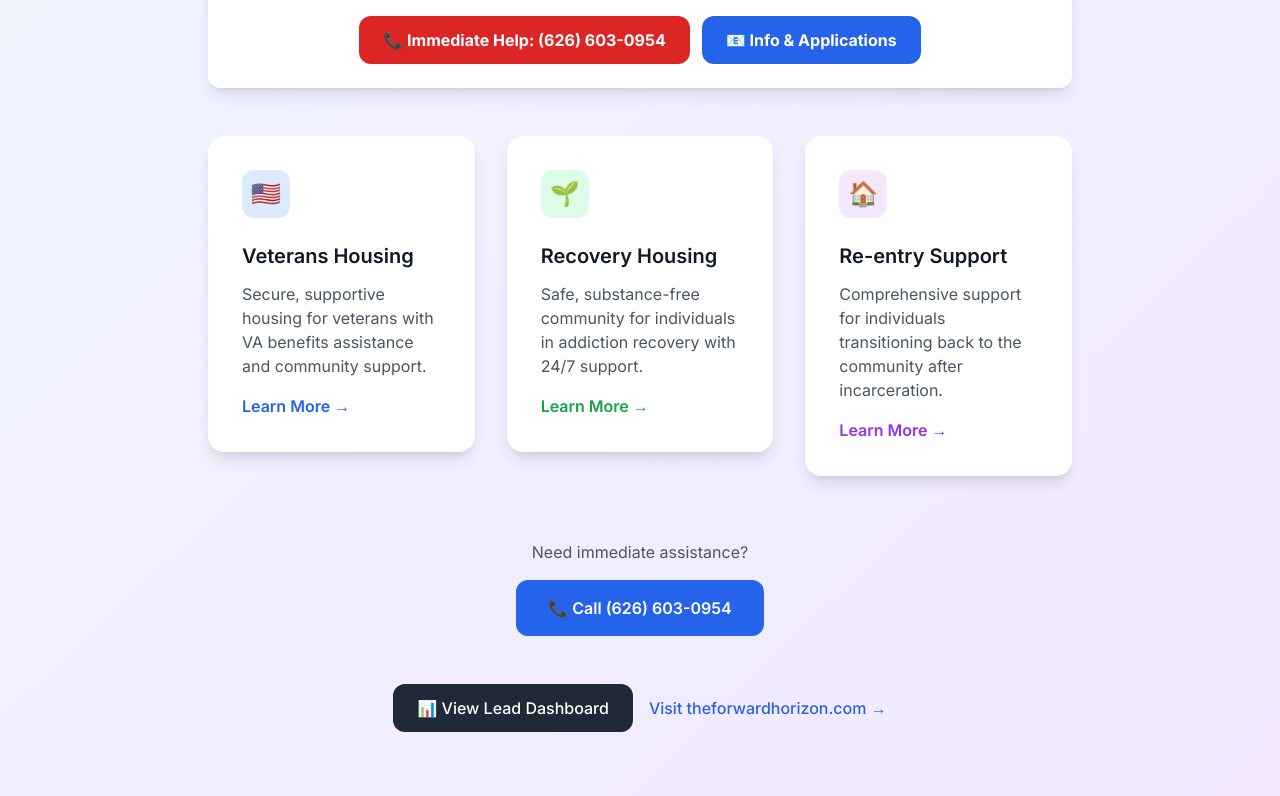
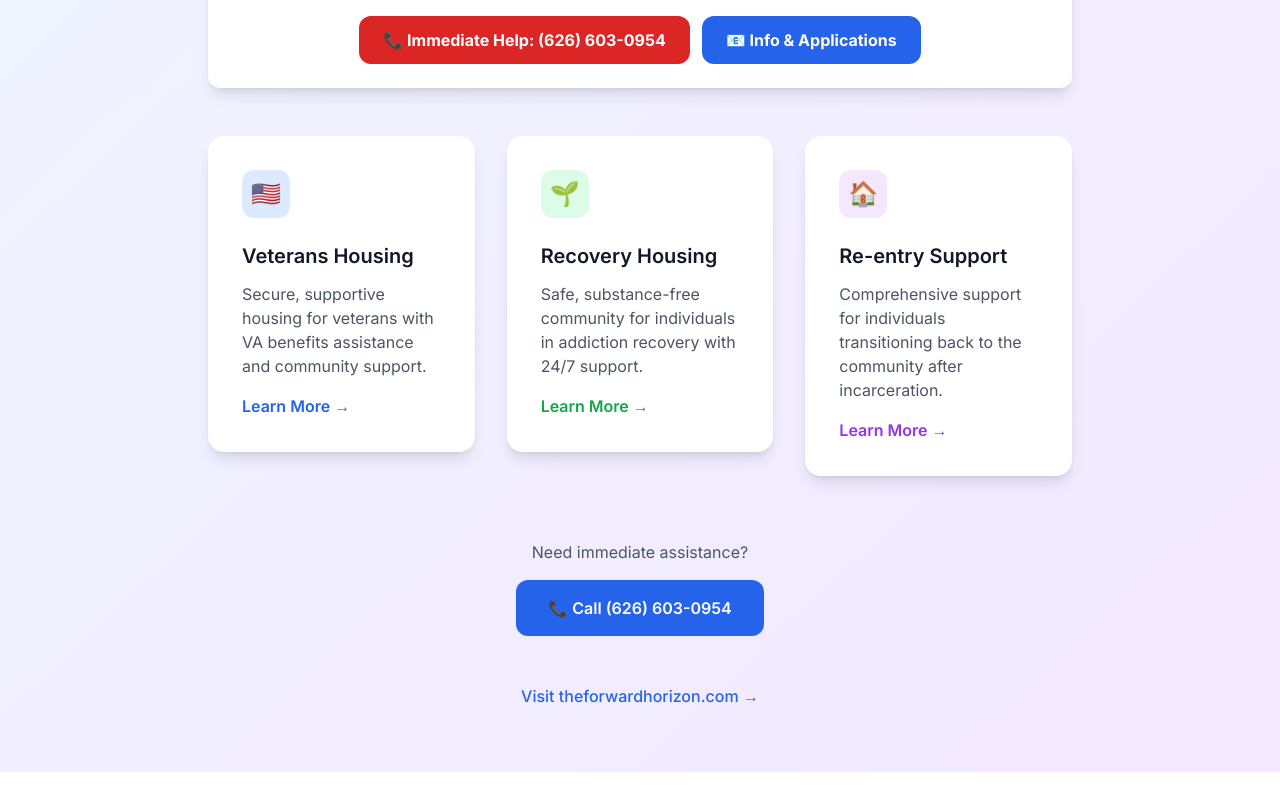
Before and after one commit to jumaanebey/forward-horizon-marketing, a Next.js app: page / in a window 1280 px wide. Shown: the part 416-1212 px from the top of the page. After the commit the page ends 1188 px from the top, so only its background shows below. Built offline with nearby package versions, Linux system fonts and the light colour scheme.

Commit message:
Remove dashboard link from public homepage
- Dashboard access is now internal only
- Public visitors only see contact info and program options
- Clean, professional homepage presentation

```diff
--- a/src/app/page.tsx
+++ b/src/app/page.tsx
@@ -101,12 +101,6 @@ export default function Home() {
         <div className="text-center mt-12 space-y-4">
           <div>
             <a
-              href="/dashboard/simple"
-              className="inline-block bg-gray-800 text-white px-6 py-3 rounded-lg font-medium hover:bg-gray-700 mr-4"
-            >
-              📊 View Lead Dashboard
-            </a>
-            <a
               href="https://theforwardhorizon.com"
               className="text-blue-600 hover:text-blue-700 font-medium"
             >
```
